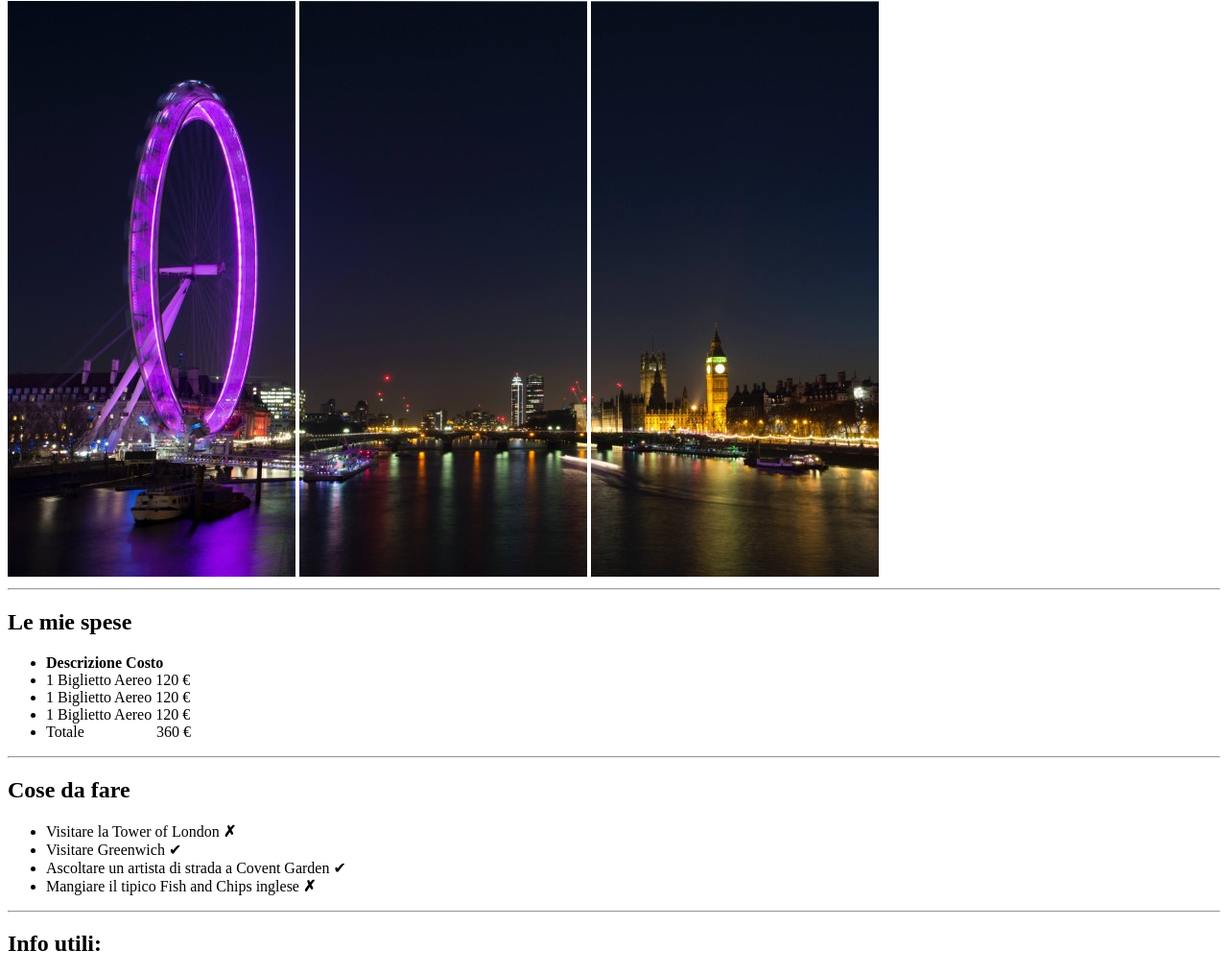
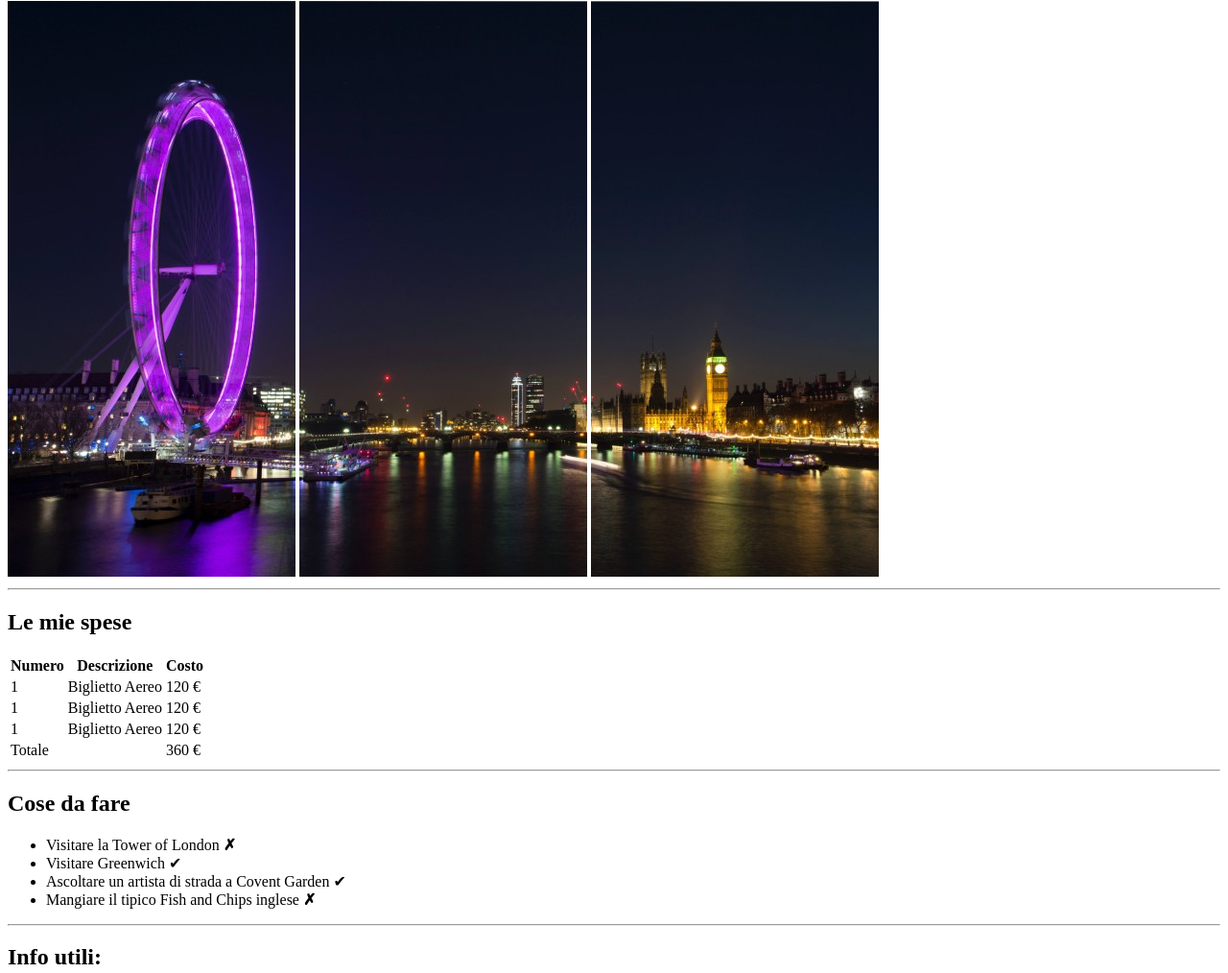
Before and after one commit to MarinaAnto/-html-london-trip, a plain HTML site: page index.html in a window 1280 px wide. Shown: the part 79-1093 px from the top of the page at 96% size. Drawn offline with Linux system fonts and the light colour scheme.

Commit message:
index.html
Cambio, creazione tabella

```diff
--- a/index.html
+++ b/index.html
@@ -10,13 +10,33 @@
         <img src="img/pexels-bill-emrich-230794-2.jpg" alt="Londra">
         <hr>
         <h2>Le mie spese</h2>
-        <ul>
-            <li><strong>Descrizione Costo</strong></li>
-            <li>1 Biglietto Aereo 120 &euro;</li>
-            <li>1 Biglietto Aereo 120 &euro;</li>
-            <li>1 Biglietto Aereo 120 &euro;</li>
-            <li>Totale &emsp;&emsp;&emsp;&emsp;&thinsp; 360 &euro;</li>
-        </ul>
+         <table>
+            <tr>
+                <th>Numero</th>
+                <th>Descrizione</th>
+                <th>Costo</th>
+            </tr>
+           <tr>
+            <td>1 </td>
+            <td>Biglietto Aereo</td>
+            <td>120 &euro;</td>
+           </tr>
+           <tr>
+            <td>1 </td>
+            <td>Biglietto Aereo</td>
+            <td>120 &euro;</td>
+           </tr>
+           <tr>
+            <td>1 </td>
+            <td>Biglietto Aereo</td>
+            <td>120 &euro;</td>
+           </tr>
+            <tfoot>
+                <td>Totale</td>
+                <td></td>
+                <td>360 &euro;</td>
+            </tfoot>
+        </table>
         <hr>
         <h2>Cose da fare</h2>
         <ul>
```
